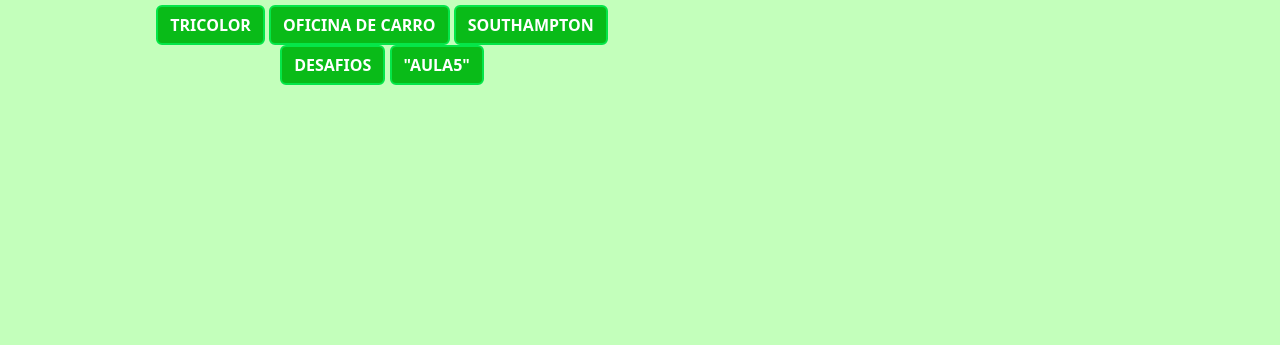
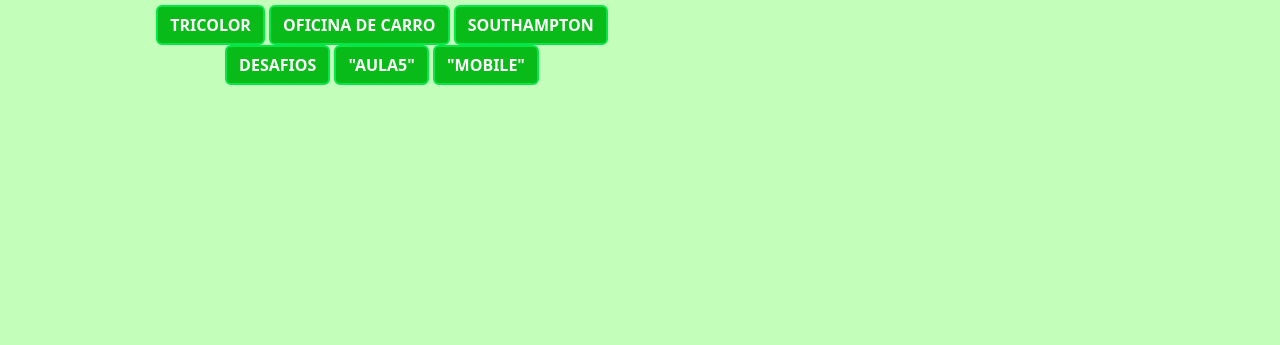
Before and after one commit to Erikckcckkckkkc/Principal, a plain HTML site: page index.html in a window 1280 px wide. Shown: the part 455-800 px from the top of the page. Drawn offline with nearby package versions, Linux system fonts and the light colour scheme.

Commit message:
Update index.html

```diff
--- a/index.html
+++ b/index.html
@@ -39,6 +39,7 @@
                                 <a href="https://erikckcckkckkkc.github.io/butistrapi/bootstrap.html" class="btn btn-info link-a-1">SOUTHAMPTON</a>
                                 <a href="https://erikckcckkckkkc.github.io/desafios/index.html" class="btn btn-info link-a-1">DESAFIOS</a>
                                 <a href="https://erikckcckkckkkc.github.io/aula5/aula5.html" class="btn btn-info link-a-1">"AULA5"</a>
+                                <a href="https://erikckcckkckkkc.github.io/mobile/minidesafios.html" class="btn btn-info link-a-1">"MOBILE"</a>
                         </section>
                     </div>
 
```
